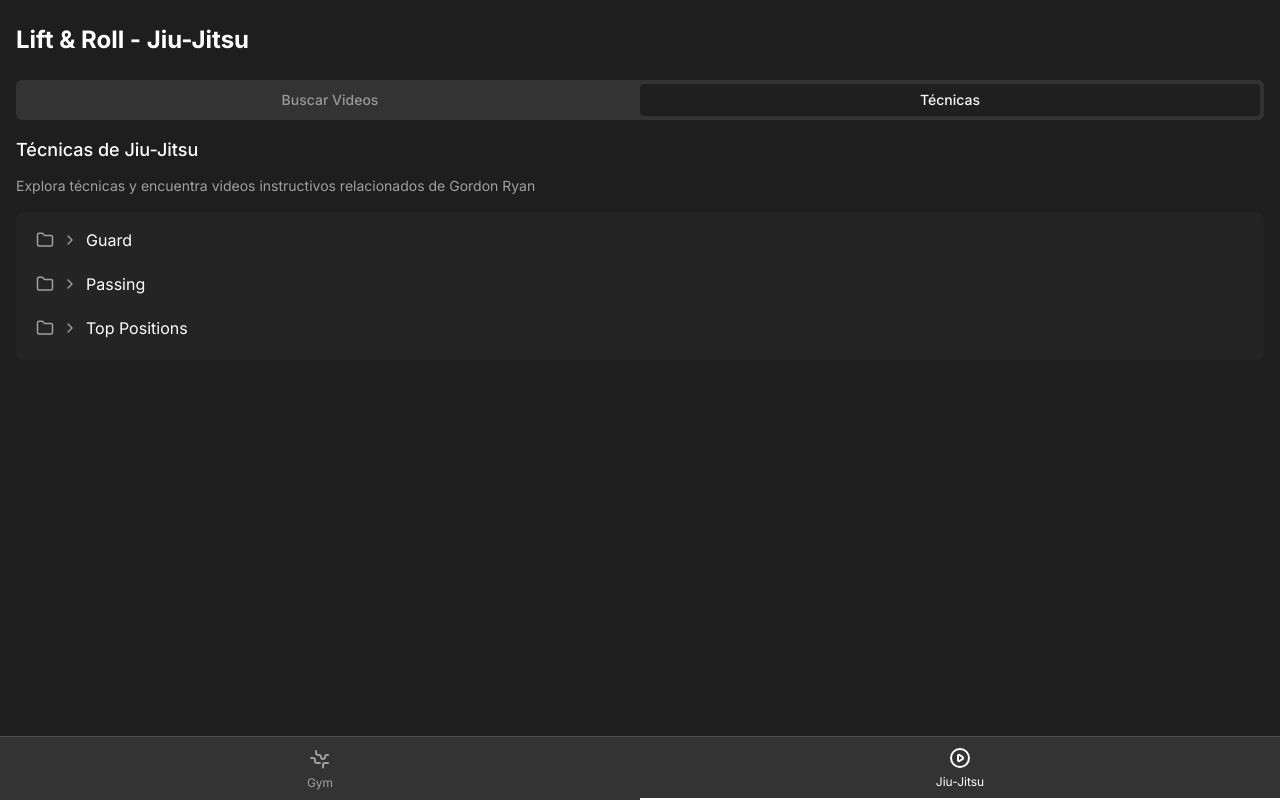
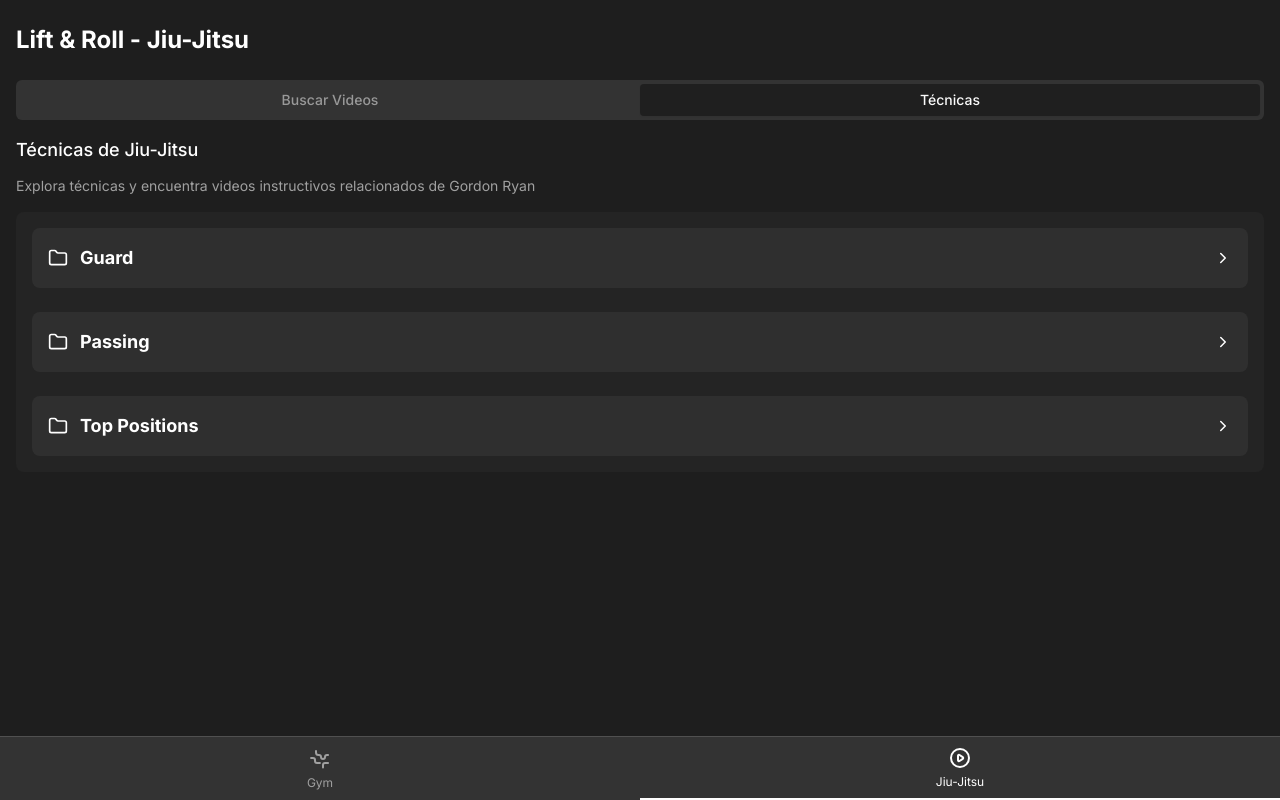
Before and after one commit to nicorosaless/RollAndLift, a React (Vite) app: page /jiujitsu in a window 1280 px wide. Built offline with nearby package versions, Linux system fonts and the light colour scheme; sample sign-in values are in the browser's storage.

Commit message:
Refactor: Improve technique page layout
Restructure the technique page for a less monotonous layout.

```diff
--- a/src/components/jiujitsu/TechniqueTree.tsx
+++ b/src/components/jiujitsu/TechniqueTree.tsx
@@ -35,82 +35,118 @@ const TechniqueTree: React.FC<TechniqueTreeProps> = ({ techniques, onSelectTechn
     }
   };
 
-  const renderTechnique = (technique: Technique, depth = 0) => {
-    const hasChildren = technique.children && technique.children.length > 0;
-    const isExpanded = expandedItems.includes(technique.id);
-    const hasTechniqueVideos = technique.videoIds && technique.videoIds.length > 0;
-
+  const renderChildTechniques = (techniques: Technique[], depth = 0) => {
     return (
-      <div key={technique.id} className="mb-1">
+      <div className={`grid grid-cols-2 sm:grid-cols-3 gap-2 mt-2 ${depth > 0 ? 'ml-4' : ''}`}>
+        {techniques.map(technique => (
           <div
-          className={`flex items-center py-2 px-3 rounded-lg transition-all duration-200 ${depth > 0 ? 'ml-6' : ''}
-            ${hasTechniqueVideos ? 'cursor-pointer hover:bg-secondary/80' : ''}`}
+            key={technique.id}
+            className={`
+              p-3 rounded-lg transition-all duration-200
+              ${technique.videoIds?.length
+                ? 'bg-gradient-to-br from-secondary/80 to-secondary cursor-pointer hover:from-traccent/30 hover:to-secondary animate-fade-in'
+                : 'bg-secondary/60'
+              }
+              flex flex-col
+            `}
             onClick={() => {
-            if (hasTechniqueVideos) {
+              if (technique.videoIds?.length) {
                 handleTechniqueClick(technique);
-            }
-            if (hasChildren) {
+              } else if (technique.children?.length) {
                 toggleExpand(technique.id);
               }
             }}
           >
-          {/* Icon based on technique type */}
-          <div className="mr-2 text-trgray-light">
-            {hasChildren ? (
-              isExpanded ? (
-                <FolderOpen size={18} className="text-trwhite" />
+            <div className="flex justify-between items-center">
+              <div className="flex items-center">
+                <div className="mr-2 text-trwhite">
+                  {technique.children?.length ? (
+                    expandedItems.includes(technique.id) ? (
+                      <FolderOpen size={18} className="text-traccent" />
                     ) : (
                       <Folder size={18} />
                     )
-            ) : (
-              <div className="w-[18px]" /> // Empty space for alignment
-            )}
+                  ) : null}
+                </div>
+                <h3 className={`text-sm font-medium ${technique.videoIds?.length ? 'text-traccent' : 'text-trwhite'}`}>
+                  {technique.name}
+                </h3>
               </div>
 
-          {/* Expansion arrow for items with children */}
-          {hasChildren && (
+              {technique.children?.length > 0 && (
                 <button
-              className="mr-2 text-trgray-light hover:text-trwhite focus:outline-none"
                   onClick={(e) => {
                     e.stopPropagation();
                     toggleExpand(technique.id);
                   }}
+                  className="text-trgray-light hover:text-trwhite focus:outline-none"
                 >
                   <ChevronRight
                     size={16}
-                className={`transform transition-transform ${isExpanded ? 'rotate-90' : ''}`}
+                    className={`transform transition-transform ${expandedItems.includes(technique.id) ? 'rotate-90' : ''}`}
                   />
                 </button>
               )}
+            </div>
 
-          {/* Technique name */}
-          <span
-            className={`${hasTechniqueVideos ? 'text-traccent font-medium' : 'text-trwhite'}`}
-          >
-            {technique.name}
-          </span>
-
-          {/* Video count badge */}
-          {hasTechniqueVideos && (
-            <span className="ml-2 bg-traccent text-black text-xs px-2 py-0.5 rounded-full">
+            {technique.videoIds?.length > 0 && (
+              <div className="mt-1.5 flex justify-end">
+                <span className="bg-traccent text-black text-xs px-2 py-0.5 rounded-full">
                   {technique.videoIds.length}
                 </span>
+              </div>
+            )}
+
+            {technique.children?.length > 0 && expandedItems.includes(technique.id) && (
+              <div className="mt-3 animate-fade-in">
+                {renderChildTechniques(technique.children, depth + 1)}
+              </div>
             )}
           </div>
+        ))}
+      </div>
+    );
+  };
 
-        {/* Children techniques */}
-        {hasChildren && isExpanded && (
-          <div className="border-l-2 border-trgray-mid ml-4 pl-2 animate-fade-in">
-            {technique.children!.map(child => renderTechnique(child, depth + 1))}
+  const renderMainCategories = () => {
+    return (
+      <div className="space-y-6">
+        {techniques.map(technique => (
+          <div key={technique.id} className="mb-6">
+            <div
+              className="flex items-center justify-between bg-secondary/80 p-4 rounded-lg cursor-pointer"
+              onClick={() => toggleExpand(technique.id)}
+            >
+              <div className="flex items-center">
+                <div className="mr-3 text-trwhite">
+                  {expandedItems.includes(technique.id) ? (
+                    <FolderOpen size={20} className="text-trwhite" />
+                  ) : (
+                    <Folder size={20} />
+                  )}
+                </div>
+                <h2 className="text-lg font-bold text-trwhite">{technique.name}</h2>
+              </div>
+              <ChevronRight
+                size={18}
+                className={`transform transition-transform text-traccent ${expandedItems.includes(technique.id) ? 'rotate-90' : ''}`}
+              />
+            </div>
+
+            {expandedItems.includes(technique.id) && technique.children && (
+              <div className="mt-3 animate-fade-in">
+                {renderChildTechniques(technique.children)}
               </div>
             )}
+          </div>
+        ))}
       </div>
     );
   };
 
   return (
-    <div className="bg-secondary/30 rounded-lg p-2">
-      {techniques.map(technique => renderTechnique(technique))}
+    <div className="bg-secondary/30 rounded-lg p-4">
+      {renderMainCategories()}
     </div>
   );
 };
```
Lines whose indentation alone changed are shown as unchanged.
